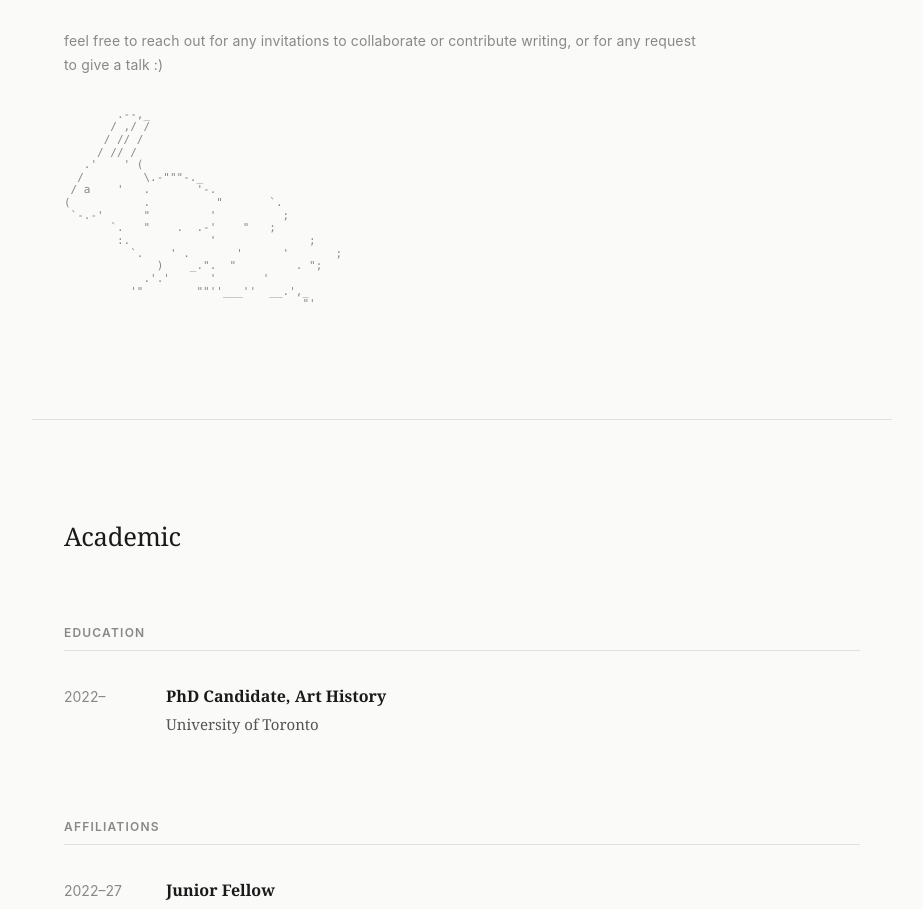
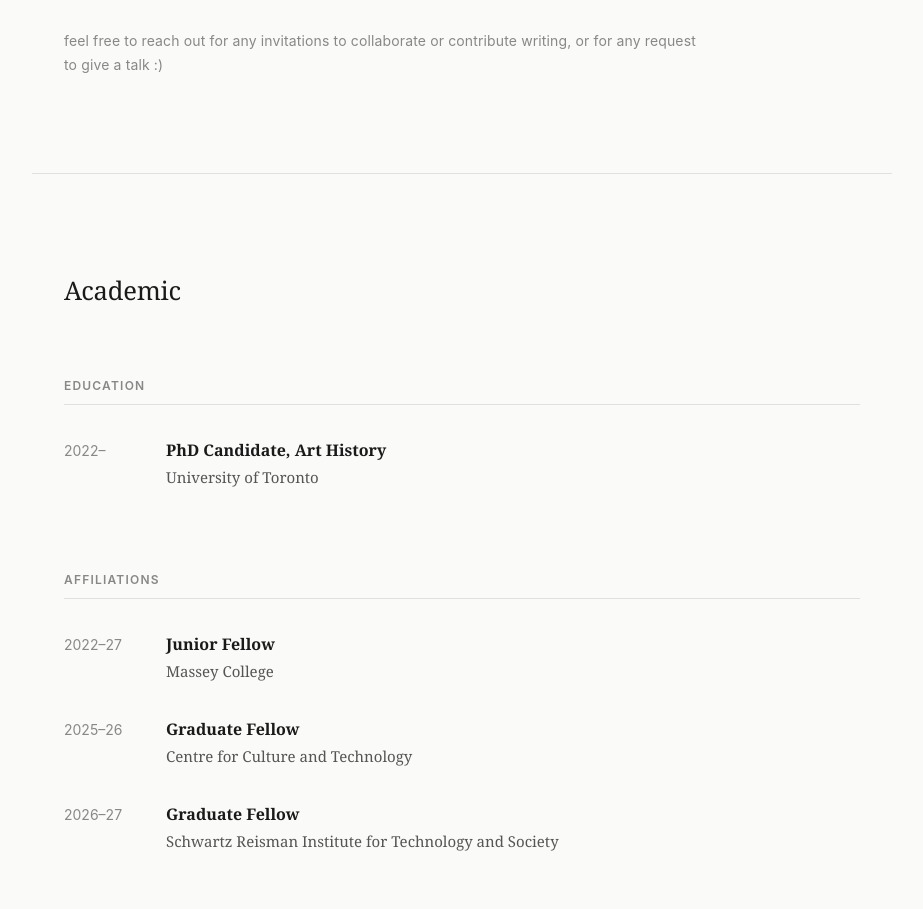
Before and after one commit to benpulver/benpulver.github.io, a plain HTML site: page classic.html in a window 1280 px wide. Shown: the part 1268-2177 px from the top of the page, without its empty margins (178-1101 px from the left). Drawn offline with Linux system fonts and the light colour scheme.

Commit message:
Remove ASCII rabbit — transcription was off

```diff
--- a/classic.html
+++ b/classic.html
@@ -40,25 +40,6 @@
             <p class="callout">
                 feel free to reach out for any invitations to collaborate or contribute writing, or for any request to give a talk :)
             </p>
-
-            <pre class="bunny" aria-hidden="true">
-        .--,_
-       / ,/ /
-      / // /
-     / // /
-   .'    ' (
-  /         \.-"""-._
- / a    '   .       '-.
-(           .          "       `.
- `-.-'      "         '          ;
-       `.   "    .  .-'    "   ;
-        :.            '              ;
-          `.    ' .       '      '       ;
-              )    _.".  "         . ";
-            .'.'      '       '
-          '"        ""''___''  __.',_
-                                    "'
-            </pre>
         </div>
     </header>
 
```
Also changed, not shown: index.html (+0 -19 lines).
